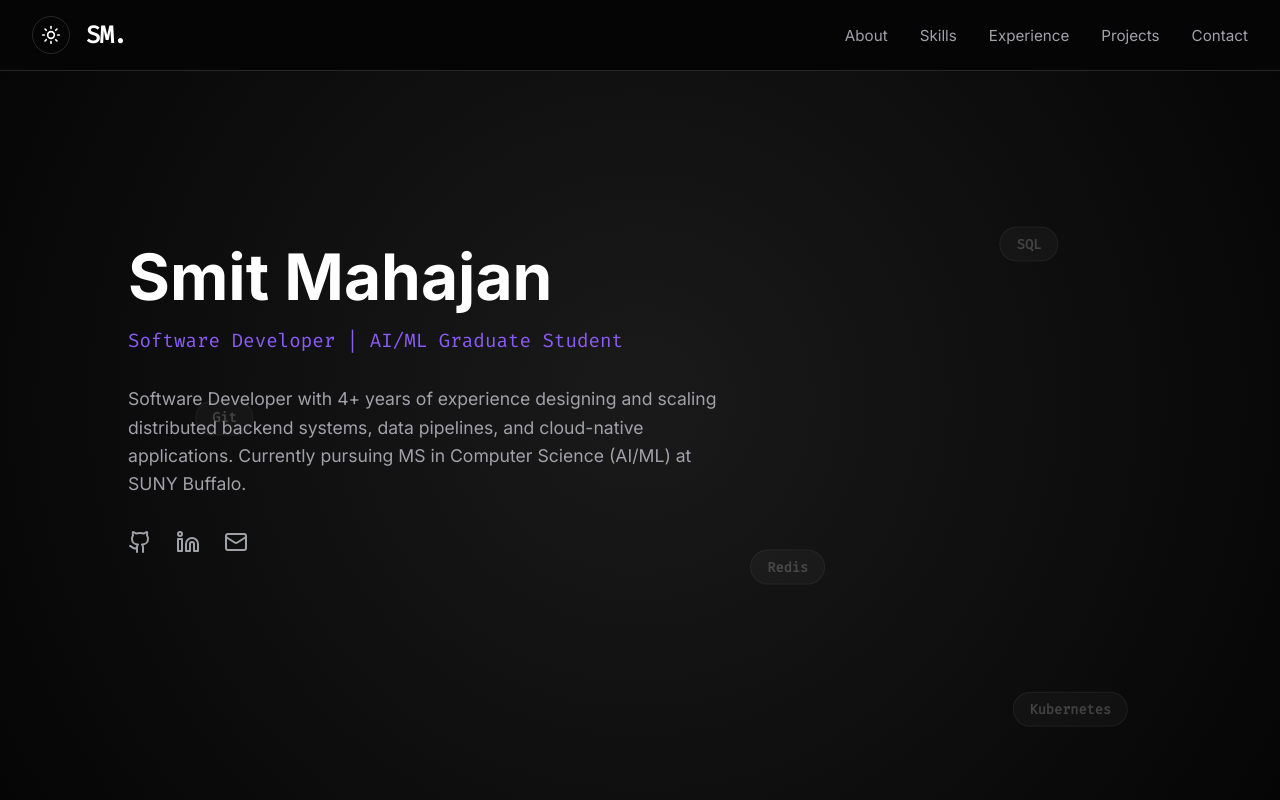
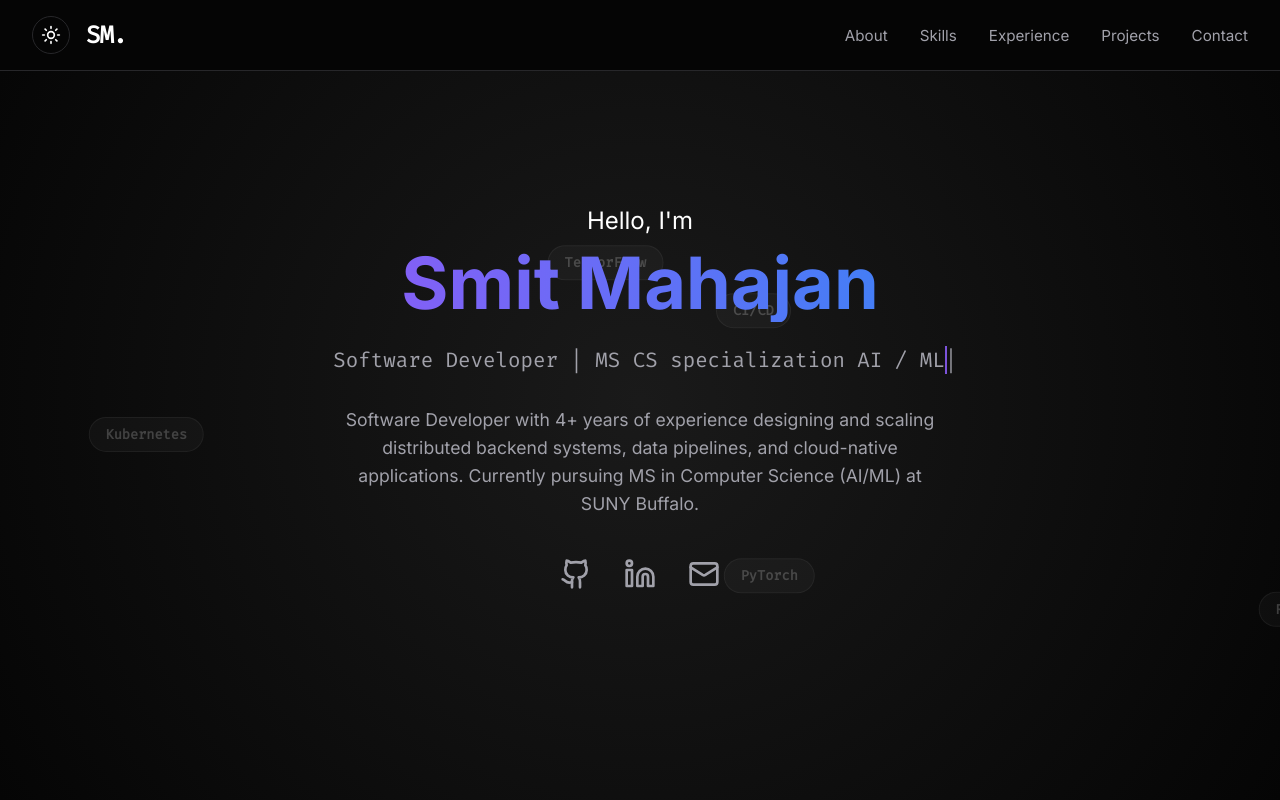
Before and after one commit to smitmahajan210/portfolio, a React (Vite) app: page / in a window 1280 px wide. Shown: the top 800 px of the page. Built offline with nearby package versions, Linux system fonts and the light colour scheme; the HTML template or start-up script is replaced by a standard one.

Commit message:
Center hero section and add typing effect

```diff
--- a/src/App.jsx
+++ b/src/App.jsx
@@ -8,10 +8,24 @@ import {
 
 export default function App() {
   const [theme, setTheme] = useState("dark");
+  const [text, setText] = useState("");
+  const fullText = "Software Developer | MS CS specialization AI / ML";
 
+  // --- THEME EFFECT ---
   useEffect(() => {
     document.body.className = theme === "light" ? "light" : "";
   }, [theme]);
+
+  // --- TYPING EFFECT ---
+  useEffect(() => {
+    let index = 0;
+    const interval = setInterval(() => {
+      setText(fullText.slice(0, index + 1));
+      index++;
+      if (index > fullText.length) clearInterval(interval);
+    }, 50); // Speed of typing (lower is faster)
+    return () => clearInterval(interval);
+  }, []);
 
   // --- ANIMATIONS ---
   const fadeIn = {
@@ -29,7 +43,6 @@ export default function App() {
     visible: { opacity: 1, x: 0, transition: { duration: 0.8, ease: "easeOut" } }
   };
 
-  // --- FLOATING TAGS DATA ---
   const floatingSkills = [
     "Python", "React", "AWS", "Docker", "Kubernetes", "PyTorch",
     "Java", "SQL", "Azure", "CI/CD", "FastAPI", "TensorFlow",
@@ -64,50 +77,51 @@ export default function App() {
       </nav>
 
       {/* =========================================
-          HERO SECTION (With Floating Background)
+          HERO SECTION (Centered + Typing Effect)
          ========================================= */}
       <header id="about" className="hero-section">
 
-        {/* FLOATING SKILLS ANIMATION */}
+        {/* FLOATING SKILLS */}
         {floatingSkills.map((skill, index) => (
           <motion.div
             key={index}
             className="floating-tag"
-            initial={{
-              x: Math.random() * window.innerWidth,
-              y: Math.random() * window.innerHeight
+            initial={{ x: Math.random() * window.innerWidth, y: Math.random() * window.innerHeight }}
+            animate={{
+              x: [Math.random() * window.innerWidth, Math.random() * window.innerWidth],
+              y: [Math.random() * window.innerHeight, Math.random() * window.innerHeight],
             }}
-            animate={{
-              x: [Math.random() * window.innerWidth, Math.random() * window.innerWidth, Math.random() * window.innerWidth],
-              y: [Math.random() * window.innerHeight, Math.random() * window.innerHeight, Math.random() * window.innerHeight],
-            }}
-            transition={{
-              duration: 20 + Math.random() * 10, // Slow random movement (20-30s)
-              repeat: Infinity,
-              ease: "linear"
-            }}
-            style={{
-              top: `${Math.random() * 80}%`,
-              left: `${Math.random() * 80}%`,
-            }}
+            transition={{ duration: 25 + Math.random() * 10, repeat: Infinity, ease: "linear" }}
+            style={{ top: `${Math.random() * 80}%`, left: `${Math.random() * 80}%` }}
           >
             {skill}
           </motion.div>
         ))}
 
-        {/* MAIN TEXT (Relative z-index to sit on top) */}
+        {/* CENTERED CONTENT */}
         <motion.div initial="hidden" animate="visible" variants={fadeIn} style={{ position: 'relative', zIndex: 10 }}>
+
+          <div className="hero-greeting">Hello, I'm</div>
+
           <h1 className="hero-name">Smit Mahajan</h1>
-          <div className="hero-role">Software Developer | AI/ML Graduate Student</div>
-          <p style={{ maxWidth: '600px', fontSize: '1.1rem', color: 'var(--text-secondary)', lineHeight: 1.6 }}>
+
+          {/* TYPING ROLE */}
+          <div className="hero-role">
+            {text}<span className="cursor">|</span>
+          </div>
+
+          <p style={{ maxWidth: '600px', fontSize: '1.1rem', color: 'var(--text-secondary)', lineHeight: 1.6, margin: '0 auto' }}>
             Software Developer with 4+ years of experience designing and scaling distributed backend systems,
             data pipelines, and cloud-native applications. Currently pursuing MS in Computer Science (AI/ML) at SUNY Buffalo.
           </p>
-          <div style={{ display: 'flex', gap: '1.5rem', marginTop: '2rem' }}>
-            <a href="https://github.com/smitmahajan210" target="_blank" rel="noreferrer" className="nav-link"><Github /></a>
-            <a href="https://www.linkedin.com/in/smitmahajan/" target="_blank" rel="noreferrer" className="nav-link"><Linkedin /></a>
-            <a href="mailto:smitmahajan@hotmail.com" className="nav-link"><Mail /></a>
+
+          {/* CENTERED ICONS */}
+          <div style={{ display: 'flex', gap: '2rem', marginTop: '2.5rem', justifyContent: 'center' }}>
+            <a href="https://github.com/smitmahajan210" target="_blank" rel="noreferrer" className="nav-link"><Github size={32} /></a>
+            <a href="https://www.linkedin.com/in/smitmahajan/" target="_blank" rel="noreferrer" className="nav-link"><Linkedin size={32} /></a>
+            <a href="mailto:smitmahajan@hotmail.com" className="nav-link"><Mail size={32} /></a>
           </div>
+
         </motion.div>
       </header>
 
--- a/src/index.css
+++ b/src/index.css
@@ -61,19 +61,20 @@ body {
 .nav-link:hover { color: var(--accent); }
 
 /* =========================================
-   3. HERO SECTION (Floating Background)
+   3. HERO SECTION (Floating Background + Centered)
    ========================================= */
 .hero-section {
   height: 100vh;
   display: flex;
   flex-direction: column;
   justify-content: center;
-  align-items: flex-start;
+  align-items: center;       /* CENTER HORIZONTALLY */
+  text-align: center;        /* CENTER TEXT */
   padding: 0 10%;
   position: relative;
-  overflow: hidden; /* vital: keeps floating tags inside the box */
+  overflow: hidden;
 
-  /* Clean Dark Background (Matches screenshot) */
+  /* Clean Dark Background */
   background: radial-gradient(circle at center, #1a1a1a 0%, #050505 100%);
 }
 
@@ -81,26 +82,54 @@ body {
   background: radial-gradient(circle at center, #f4f4f5 0%, #ffffff 100%);
 }
 
-.hero-name {
-  font-size: 4rem;
-  font-weight: 800;
-  margin: 0;
-  line-height: 1.1;
-  color: var(--text-primary);
-  position: relative; /* Brings text above floating tags */
-  z-index: 10;
-}
-
-.hero-role {
-  font-family: 'Fira Code', monospace;
-  color: var(--accent);
-  margin: 1rem 0 2rem;
-  font-size: 1.2rem;
+/* "Hello, I'm" Text */
+.hero-greeting {
+  font-size: 1.5rem;
+  font-weight: 500;
+  color: var(--text-primary); /* White */
+  margin-bottom: 0.5rem;
   position: relative;
   z-index: 10;
 }
 
-/* Styling for the floating tags */
+/* "Smit Mahajan" - Gradient Text */
+.hero-name {
+  font-size: 4.5rem;
+  font-weight: 800;
+  margin: 0;
+  line-height: 1.1;
+  position: relative;
+  z-index: 10;
+
+  /* Gradient Color Effect */
+  background: linear-gradient(to right, #8b5cf6, #3b82f6);
+  -webkit-background-clip: text;
+  -webkit-text-fill-color: transparent;
+  background-clip: text;
+  color: transparent;
+}
+
+/* "Software Developer..." - Typing Effect */
+.hero-role {
+  font-family: 'Fira Code', monospace;
+  color: var(--text-secondary);
+  margin: 1.5rem 0 2rem;
+  font-size: 1.3rem;
+  position: relative;
+  z-index: 10;
+  min-height: 1.5rem; /* Prevents layout jump */
+}
+
+/* Blinking Cursor for Typing Effect */
+.cursor {
+  display: inline-block;
+  width: 2px;
+  background-color: var(--accent);
+  animation: blink 1s infinite;
+}
+@keyframes blink { 0%, 100% { opacity: 1; } 50% { opacity: 0; } }
+
+/* Floating Tags (Keep as is) */
 .floating-tag {
   position: absolute;
   font-family: 'Fira Code', monospace;
@@ -108,13 +137,12 @@ body {
   font-weight: 600;
   padding: 0.5rem 1rem;
   border-radius: 20px;
-  background: rgba(255, 255, 255, 0.03); /* Very subtle background */
-  color: rgba(255, 255, 255, 0.2);       /* Dim text so it doesn't distract */
+  background: rgba(255, 255, 255, 0.03);
+  color: rgba(255, 255, 255, 0.2);
   border: 1px solid rgba(255, 255, 255, 0.05);
-  pointer-events: none; /* Mouse clicks pass through them */
+  pointer-events: none;
   white-space: nowrap;
 }
-
 .light .floating-tag {
   background: rgba(0, 0, 0, 0.03);
   color: rgba(0, 0, 0, 0.2);
```
